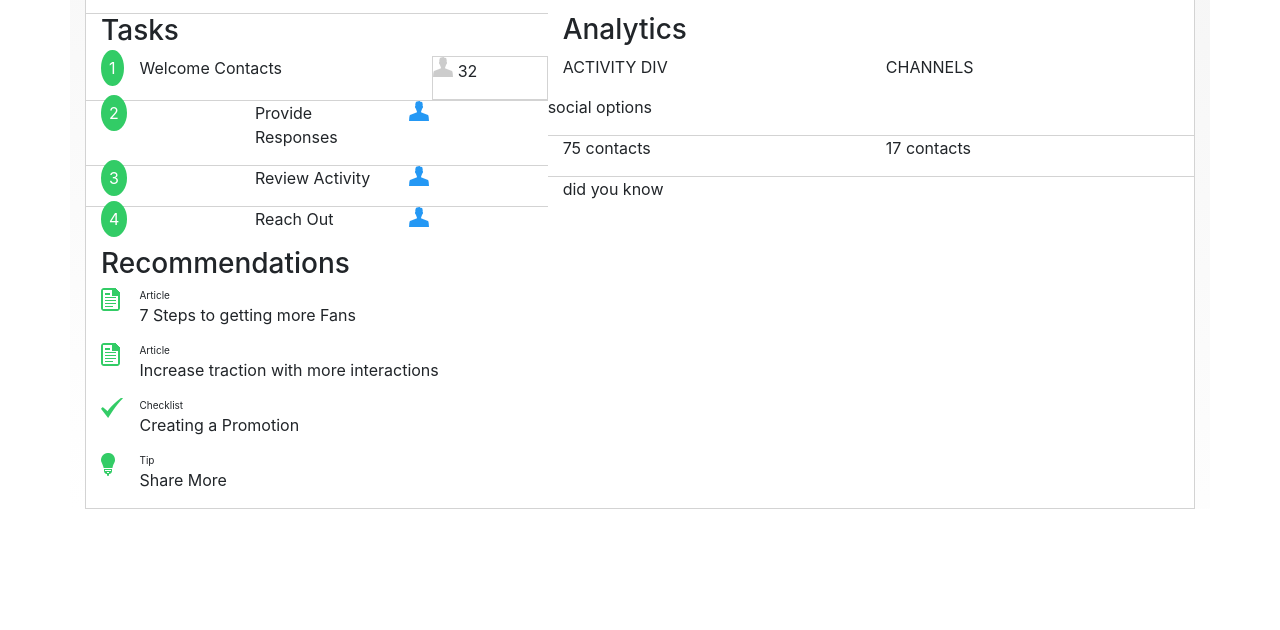
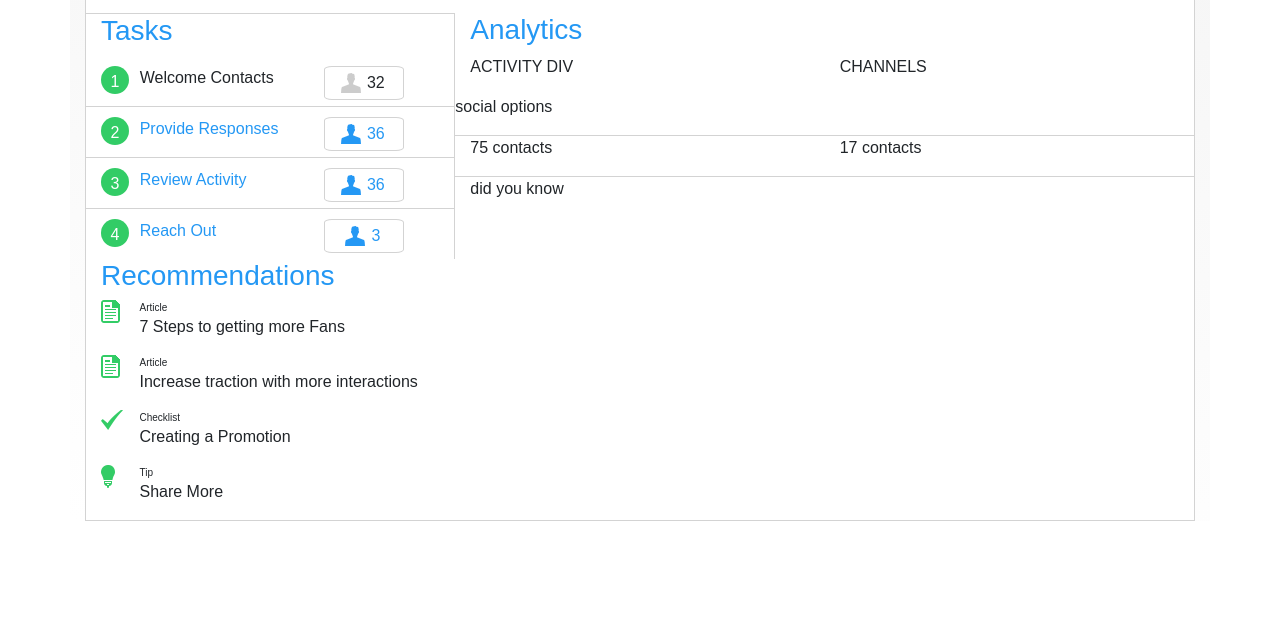
Before and after one commit to annamac7/CSS_Assignment, a plain HTML site: page index.html in a window 1280 px wide. Shown: the part 170-800 px from the top of the page. Drawn offline with nearby package versions, Linux system fonts and the light colour scheme.

Commit message:
new update

```diff
--- a/css/styles.css
+++ b/css/styles.css
@@ -78,6 +78,18 @@
     background: url('../img/css_sprites2.png') -92px -10px;
 }
 
+body {
+  font-family: 'Myriad Pro', sans-serif;
+}
+
+.right-border {
+  border-right: 1px lightgrey solid;
+
+}
+.blue-font {
+  color: #2498f4;
+}
+
 .dashboard-header {
   background: #32cc66;
   color: white;
@@ -87,8 +99,6 @@
 .content-contain {
   background: rgb(246, 246, 246);
   background: linear-gradient(187deg, rgba(246, 246, 246, 1) 0%, rgba(255, 255, 255, 1) 100%);
-
-
 }
 
 .body {
@@ -102,23 +112,40 @@
 }
 
 .avitar {
-  display: inline;
   border: 1px lightgrey solid;
-  padding: 0;
-
+  /* padding: auto; */
+  display: flex;
+  justify-content: center;
+  align-items: center;
+  border-radius: 10%;
+  width: 80px;
 }
 
+
 .avitar div, .avitar p{
-  display:inline-block;
+  display: inline-block;
+  margin: 2px;
+  padding:2px
+}
+
+
+.center {
+  padding-top: 10px;
 }
 
 .number {
   background-color: #32cc66;
   color: white;
-  padding: 8px;
+  padding: 4px;
   border-radius: 50%;
-  height: 10px;
-  width: 10px;
+  height: 28px;
+  width: 28px;
+  text: 18px;
+  text-align: center;
+}
+
+.task-heading {
+  margin-left: 8px;
 }
 
 
--- a/index.html
+++ b/index.html
@@ -89,67 +89,84 @@
         </div>
       </div>
       <div class="row">
-        <div class="col-5 greyborder">
-          <h3>Tasks</h3>
+        <div class="col-4 greyborder right-border">
+          <h3 class="blue-font">Tasks</h3>
           <div class="row">
-            <div class="col-1">
-              <span class="number">1</span>
+            <div class="col-1 center">
+              <div class="number">1</div>
             </div>
-            <div class="col-8">
+            <div class="col-6 task-heading center">
               <p>
                 Welcome Contacts
               </p>
             </div>
-            <div class="col-3 avitar">
+            <div class="col center">
+              <div class="avitar">
               <div id="bg-faded_icon"></div>
               <p>
                 32
               </p>
             </div>
             </div>
+          </div>
           <div class="row greyborder">
-            <div class="col-sm">
-              <span class="number">2</span>
+            <div class="col-1 center">
+              <div class="number">2</div>
             </div>
-            <div class="col-sm">
-              <p>
+            <div class="col-6 task-heading center">
+              <p class="blue-font">
                 Provide Responses
               </p>
             </div>
-            <div class="col-sm">
-              <div class="bg-blue_icon"></div>
+            <div class="col center">
+              <div class="avitar">
+              <div class="bg-blue_icon "></div>
+              <p class="blue-font">
+                36
+              </p>
+            </div>
             </div>
           </div>
           <div class="row greyborder">
-            <div class="col-sm">
-              <span class="number">3</span>
+            <div class="col-1 center">
+              <div class="number">3</div>
             </div>
-            <div class="col-sm">
-              <p>
+            <div class="col-6 task-heading center">
+              <p class="blue-font">
                 Review Activity
               </p>
             </div>
-            <div class="col-sm">
+            <div class="col avitar-cont center">
+              <div class="avitar">
                 <div class="bg-blue_icon"></div>
+                <p class="blue-font">
+                  36
+                </p>
+              </div>
             </div>
           </div>
           <div class="row greyborder">
-            <div class="col-sm">
-              <span class="number">4</span>
+            <div class="col-1 center">
+              <div class="number">4</div>
             </div>
-            <div class="col-sm">
-              <p>
+            <div class="col-6 task-heading center">
+              <p class="blue-font">
                 Reach Out
               </p>
             </div>
-            <div class="col-sm">
+            <div class="col-sm avitar-cont center">
+              <div class="avitar">
                 <div class="bg-blue_icon"></div>
+                <p class="blue-font">
+                  3
+                </p>
+              </div>
             </div>
           </div>
         </div>
 
-        <div class="col-7">
-          <h3>Analytics</h3>
+        <div class="col-8">
+          <h3 class="blue-font">Analytics</h3>
           <div class="row">
             <div class="col-6">
               <p>
@@ -188,7 +205,7 @@
           </div>
         </div>
         <div class="col-5">
-          <h3>Recommendations</h3>
+          <h3 class="blue-font">Recommendations</h3>
           <div class="row">
             <div class="col-1">
               <div class="bg-Icon__Article">
```
Lines whose indentation alone changed are shown as unchanged.
